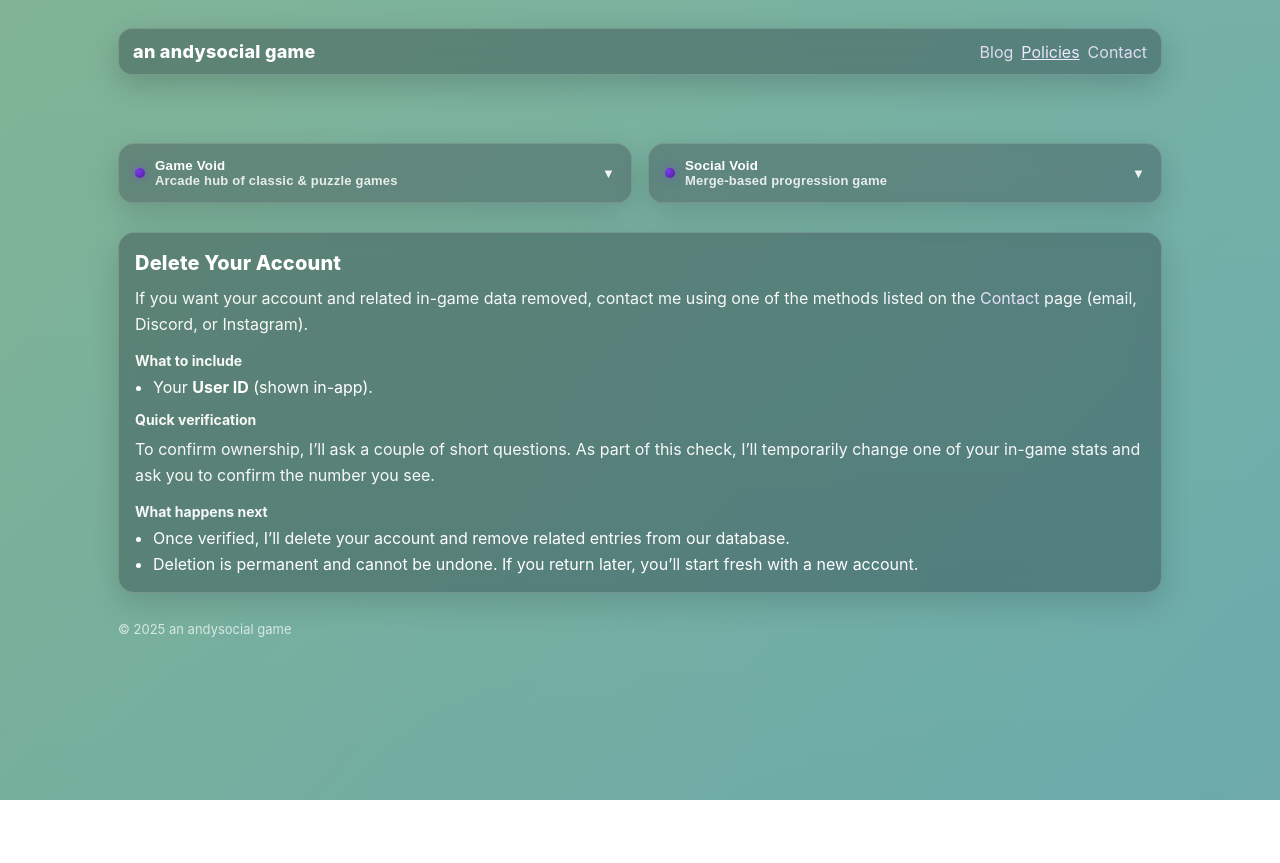
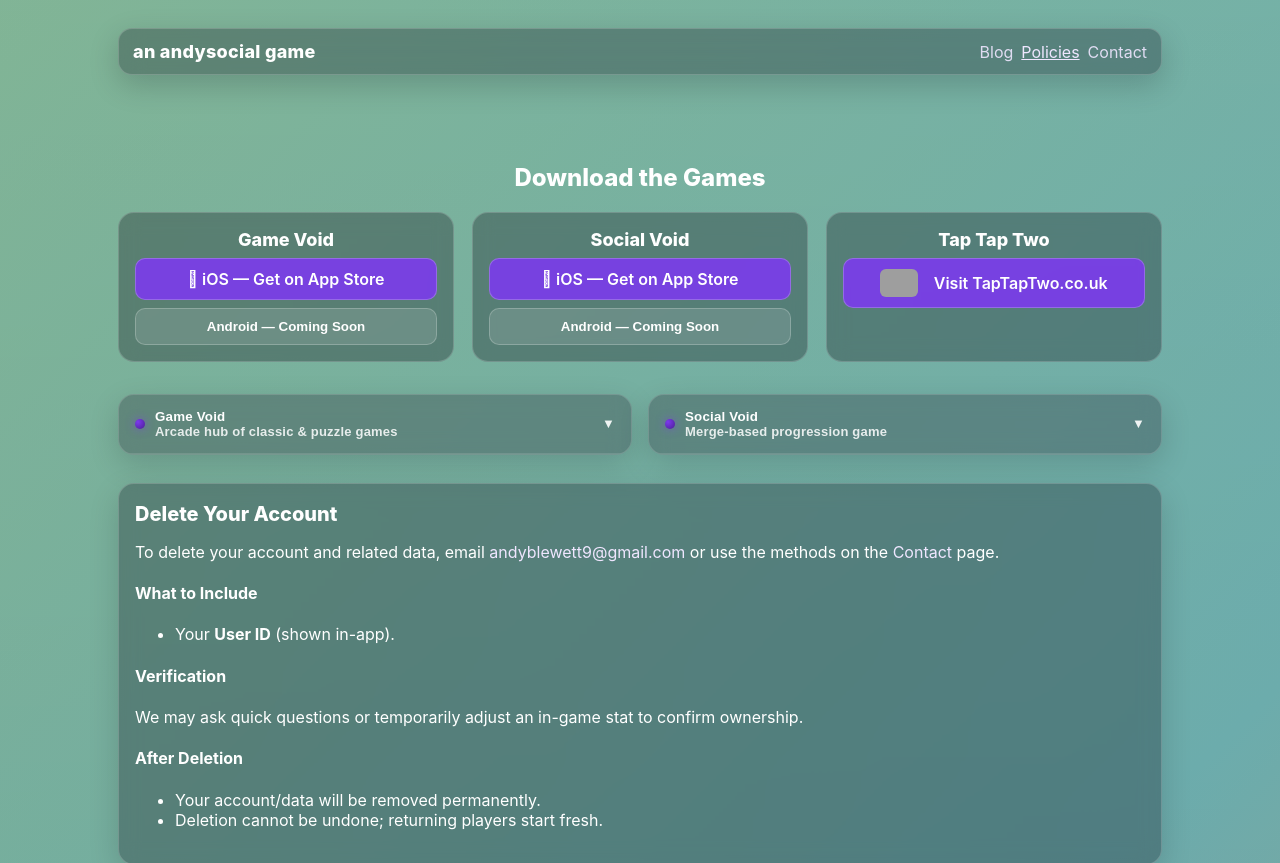
Before and after one commit to andyjxck/andysocialhub, a Next.js app: page /policies in a window 1280 px wide. Shown: the top 863 px of the page. Before the commit the page ends 800 px from the top, so only its background shows below. Built offline with nearby package versions, Linux system fonts and the light colour scheme; grey boxes are pictures that could not be loaded.

Commit message:
Update policies.jsx

```diff
--- a/pages/policies.jsx
+++ b/pages/policies.jsx
@@ -2,107 +2,185 @@
 import React, { useState } from "react";
 import Layout from "../components/Layout";
 
-// Structured content (JSX, not giant strings)
+// -------------------- POLICY CONTENT --------------------
 const content = {
   "game-void": {
     subtitle: "Arcade hub of classic & puzzle games",
     privacy: (
       <>
+        <p><strong>Last Updated: 29 September 2025</strong></p>
         <p>
-          Game Void is an arcade hub of classic and puzzle-style games. We keep data
-          collection minimal and focused on operating the game and supporting ads.
+          Game Void is owned and operated by <strong>Andrew Blewett</strong>. We collect only the
+          information needed to operate the app, improve gameplay, and support advertising.
         </p>
-        <h4>Data We Collect</h4>
+
+        <h4>Information We Collect</h4>
         <ul>
-          <li>
-            <strong>Advertising ID</strong> (e.g., IDFA on iOS where allowed) for ad delivery and
-            measurement via Google AdMob.
-          </li>
-          <li>
-            <strong>Basic usage</strong> (screens viewed, taps, session length) to improve stability and
-            gameplay balance.
-          </li>
+          <li><strong>Advertising Identifiers</strong> (IDFA/AAID) when allowed by your device settings.</li>
+          <li><strong>Usage Data</strong> such as screens viewed, taps, session length, and crash reports.</li>
+          <li><strong>User-Generated Content</strong> you share (e.g., usernames, chat messages). Don’t post personal info.</li>
         </ul>
-        <h4>How We Use It</h4>
+
+        <h4>How We Use Data</h4>
         <ul>
-          <li>Serve and measure ads (frequency capping, performance, fraud prevention).</li>
-          <li>Fix crashes and improve performance.</li>
+          <li>Deliver, measure, and improve ads (via Google AdMob).</li>
+          <li>Monitor stability, fix crashes, and balance gameplay.</li>
+          <li>Moderate chat to keep the community safe.</li>
         </ul>
+
+        <h4>Data Sharing</h4>
+        <p>
+          We share limited data only with trusted providers such as Google AdMob. These providers are bound by their
+          own privacy and security obligations and may not use your data for unrelated purposes.
+        </p>
+
+        <h4>Retention & Security</h4>
+        <p>
+          Data is retained only as long as necessary for the purposes above, then aggregated or deleted. We use
+          industry-standard safeguards, but no system is perfectly secure.
+        </p>
+
         <h4>Your Choices</h4>
         <ul>
-          <li>Manage tracking and ad preferences in your device settings.</li>
-          <li>Opt out of personalized ads where supported by the platform.</li>
+          <li>Control ad tracking in your device settings (iOS/Android).</li>
+          <li>Request deletion of user content or account data: <a href="mailto:andyblewett9@gmail.com">andyblewett9@gmail.com</a>.</li>
         </ul>
-        <p>
-          We don’t request your name or email inside the game and we don’t sell personal data.
-          Some processing is done by trusted providers to operate the app.
-        </p>
+
+        <h4>Children</h4>
+        <p>Game Void is for users 13+ and is not directed to children under 13.</p>
+
+        <h4>International Users</h4>
+        <p>Data is processed in the United Kingdom and where our providers operate.</p>
+
+        <h4>Changes</h4>
+        <p>We may update this policy; material changes will be highlighted in-app or on our site.</p>
+
+        <h4>Contact</h4>
+        <p>Questions or requests: <a href="mailto:andyblewett9@gmail.com">andyblewett9@gmail.com</a>.</p>
       </>
     ),
     terms: (
       <>
+        <p><strong>Last Updated: 29 September 2025</strong></p>
         <p>
-          By playing Game Void, you agree to these straightforward terms.
+          These Terms of Service form a legal agreement between you and <strong>Andrew Blewett</strong>.
+          By installing or using Game Void, you agree to these Terms and the Privacy Policy.
         </p>
+
+        <h4>Eligibility</h4>
+        <p>You must be at least 13 years old. Under-18s need parental/guardian consent.</p>
+
+        <h4>License & Ownership</h4>
+        <p>
+          We grant a personal, non-exclusive, non-transferable license to use the app for entertainment. All rights
+          in the app and content remain with Andrew Blewett.
+        </p>
+
+        <h4>User Content & Conduct</h4>
         <ul>
-          <li>Use the game for personal entertainment; don’t cheat or exploit bugs.</li>
-          <li>Don’t interfere with servers, ads, or third-party SDKs.</li>
-          <li>
-            <strong>Virtual items/scores</strong> have no real-world value and may be changed or removed.
-          </li>
-          <li>
-            The app is provided <em>“as is”</em>; we aren’t liable for lost progress or downtime.
-          </li>
-          <li>We may update features or these terms; continued use means you accept updates.</li>
+          <li>Don’t post unlawful, abusive, defamatory, or offensive content (usernames, chat, etc.).</li>
+          <li>We may remove content or suspend accounts at our discretion to protect the community.</li>
         </ul>
+
+        <h4>Monetization</h4>
+        <p>No in-app purchases. Virtual items/scores have no real-world value and may change or be removed.</p>
+
+        <h4>Prohibited Activities</h4>
+        <ul>
+          <li>No cheating, hacking, or exploiting bugs.</li>
+          <li>No disrupting servers or interfering with ads/SDKs.</li>
+          <li>No reverse engineering or unauthorized distribution.</li>
+        </ul>
+
+        <h4>Disclaimers & Limitation of Liability</h4>
+        <p>
+          The app is provided “as is” and “as available.” To the fullest extent permitted by law, Andrew Blewett
+          is not liable for indirect, incidental, or consequential damages (including lost data or profits).
+        </p>
+
+        <h4>Termination</h4>
+        <p>We may suspend or terminate access at any time, including for rule violations.</p>
+
+        <h4>Governing Law</h4>
+        <p>These Terms are governed by the laws of England & Wales, with exclusive jurisdiction in its courts.</p>
       </>
     ),
   },
+
   "social-void": {
     subtitle: "Merge-based progression game",
     privacy: (
       <>
+        <p><strong>Last Updated: 29 September 2025</strong></p>
         <p>
-          Social Void is a merge game focused on collecting, upgrading, and progressing. We
-          collect only what’s needed to run the game and support ads.
+          Social Void is owned and operated by <strong>Andrew Blewett</strong>. We collect only what’s necessary
+          to run the game and support advertising.
         </p>
-        <h4>Data We Collect</h4>
+
+        <h4>Information We Collect</h4>
         <ul>
-          <li>
-            <strong>Advertising ID</strong> (IDFA/AAID) for ads and measurement (Google AdMob).
-          </li>
-          <li>
-            <strong>Gameplay stats</strong> (levels, merges, achievements) so progress can be saved or
-            balanced.
-          </li>
+          <li><strong>Advertising Identifiers</strong> (IDFA/AAID) for ads and measurement.</li>
+          <li><strong>Gameplay Data</strong> like levels, merges, achievements, crash logs, and usage stats.</li>
+          <li><strong>User-Generated Content</strong> (usernames, chat). Don’t share personal info in chat.</li>
         </ul>
-        <h4>How We Use It</h4>
+
+        <h4>How We Use Data</h4>
         <ul>
-          <li>Deliver ads and understand performance.</li>
-          <li>Keep the game stable and tune progression/rewards.</li>
+          <li>Serve/measure ads and analyze performance.</li>
+          <li>Maintain stability and tune progression/rewards.</li>
+          <li>Moderate chat to keep the community safe.</li>
         </ul>
+
+        <h4>Sharing & Retention</h4>
+        <p>Shared only with trusted providers (e.g., Google AdMob). Retained only as long as needed.</p>
+
         <h4>Your Choices</h4>
         <ul>
-          <li>Control tracking/ads in device settings; opt out of personalized ads where supported.</li>
+          <li>Manage ad preferences/reset your advertising ID in device settings.</li>
+          <li>Request data deletion: <a href="mailto:andyblewett9@gmail.com">andyblewett9@gmail.com</a>.</li>
         </ul>
-        <p>
-          We don’t sell personal data and only use trusted services to operate and improve the app.
-        </p>
+
+        <h4>Children</h4>
+        <p>Social Void is intended for players 13+ and not for children under 13.</p>
+
+        <h4>International Users & Changes</h4>
+        <p>Data is processed in the UK. We may update this policy; continued use means acceptance.</p>
       </>
     ),
     terms: (
       <>
-        <p>By using Social Void, you agree to:</p>
+        <p><strong>Last Updated: 29 September 2025</strong></p>
+        <p>
+          These Terms of Service are a legal agreement between you and <strong>Andrew Blewett</strong> for your
+          use of Social Void.
+        </p>
+
+        <h4>Eligibility</h4>
+        <p>You must be 13+; under-18s need parental/guardian consent.</p>
+
+        <h4>License & Ownership</h4>
+        <p>Personal, non-exclusive, non-transferable license for entertainment only. All rights reserved.</p>
+
+        <h4>User Content & Conduct</h4>
         <ul>
-          <li>Play fairly — no cheating, hacking, or abuse.</li>
-          <li>
-            Understand that <strong>virtual items/progress</strong> have no cash value and may change.
-          </li>
-          <li>
-            Accept the app is provided <em>“as is”</em>; we’re not liable for lost progress or interruptions.
-          </li>
-          <li>We may update features or these terms; continued play means you accept updates.</li>
+          <li>No illegal, abusive, defamatory, or offensive usernames or chat.</li>
+          <li>We may remove content or suspend accounts at our discretion.</li>
         </ul>
+
+        <h4>Monetization</h4>
+        <p>No in-app purchases. Virtual items/progress have no cash value and may change or be removed.</p>
+
+        <h4>Prohibited Activities</h4>
+        <ul>
+          <li>No cheating, hacking, exploiting bugs, or disrupting servers.</li>
+          <li>No interference with ads/SDKs; no reverse engineering.</li>
+        </ul>
+
+        <h4>Disclaimer & Limitation of Liability</h4>
+        <p>Provided “as is.” To the fullest extent permitted by law, no liability for indirect or consequential losses.</p>
+
+        <h4>Termination & Governing Law</h4>
+        <p>We may suspend or terminate access at any time. Governed by England & Wales law; exclusive courts of England & Wales.</p>
       </>
     ),
   },
@@ -113,10 +191,83 @@
   { id: "social-void", title: "Social Void" },
 ];
 
+// -------------------- LINKS --------------------
+const LINKS = {
+  GAME_VOID_IOS: "https://apps.apple.com/gb/app/game-void/id6751643961",
+  SOCIAL_VOID_IOS: "https://apps.apple.com/gb/app/social-void/id6751636874",
+  TTT_SITE: "https://taptaptwo.co.uk",
+  TTT_LOGO: "https://ucarecdn.com/7bdd361d-c411-41ce-b066-c1d20f88e3a7/-/format/auto/",
+};
+
 export default function Policies() {
   const [openId, setOpenId] = useState(null);
+
   return (
     <Layout>
+      {/* DOWNLOAD CTA SECTION */}
+      <section className="downloads" aria-labelledby="downloads-title">
+        <h2 id="downloads-title" className="dl-title">Download the Games</h2>
+
+        <div className="dl-grid">
+          {/* Game Void */}
+          <article className="dl-card">
+            <h3 className="dl-name">Game Void</h3>
+            <div className="store-buttons">
+              <a
+                className="store-btn"
+                href={LINKS.GAME_VOID_IOS}
+                target="_blank"
+                rel="noopener noreferrer"
+              >
+                 iOS — Get on App Store
+              </a>
+              <button className="store-btn disabled" type="button" disabled>
+                Android — Coming Soon
+              </button>
+            </div>
+          </article>
+
+          {/* Social Void */}
+          <article className="dl-card">
+            <h3 className="dl-name">Social Void</h3>
+            <div className="store-buttons">
+              <a
+                className="store-btn"
+                href={LINKS.SOCIAL_VOID_IOS}
+                target="_blank"
+                rel="noopener noreferrer"
+              >
+                 iOS — Get on App Store
+              </a>
+              <button className="store-btn disabled" type="button" disabled>
+                Android — Coming Soon
+              </button>
+            </div>
+          </article>
+
+          {/* Tap Tap Two */}
+          <article className="dl-card">
+            <h3 className="dl-name">Tap Tap Two</h3>
+            <div className="store-buttons">
+              <a
+                className="store-btn"
+                href={LINKS.TTT_SITE}
+                target="_blank"
+                rel="noopener noreferrer"
+              >
+                <img
+                  src={LINKS.TTT_LOGO}
+                  alt="Tap Tap Two logo"
+                  style={{ height: 28, width: "auto", marginRight: 8, borderRadius: 6 }}
+                />
+                Visit TapTapTwo.co.uk
+              </a>
+            </div>
+          </article>
+        </div>
+      </section>
+
+      {/* POLICY CARDS */}
       <div className="policies-grid">
         {apps.map(({ id, title }) => {
           const isOpen = openId === id;
@@ -135,85 +286,64 @@
         })}
       </div>
 
-      {/* ─────────────────────────────────────────────────────────────
-          Account Deletion Section (below both tiles)
-      ───────────────────────────────────────────────────────────── */}
+      {/* ACCOUNT DELETION */}
       <section className="delete-section" aria-labelledby="delete-title">
         <h2 id="delete-title">Delete Your Account</h2>
         <p>
-          If you want your account and related in-game data removed, contact me using one of the
-          methods listed on the <a href="/contact">Contact</a> page (email, Discord, or Instagram).
+          To delete your account and related data, email{" "}
+          <a href="mailto:andyblewett9@gmail.com">andyblewett9@gmail.com</a> or use the methods on the{" "}
+          <a href="/contact">Contact</a> page.
         </p>
-
-        <h4>What to include</h4>
+        <h4>What to Include</h4>
         <ul>
           <li>Your <strong>User ID</strong> (shown in-app).</li>
         </ul>
-
-        <h4>Quick verification</h4>
-        <p>
-          To confirm ownership, I’ll ask a couple of short questions. As part of this check, I’ll
-          temporarily change one of your in-game stats and ask you to confirm the number you see.
-        </p>
-
-        <h4>What happens next</h4>
+        <h4>Verification</h4>
+        <p>We may ask quick questions or temporarily adjust an in-game stat to confirm ownership.</p>
+        <h4>After Deletion</h4>
         <ul>
-          <li>Once verified, I’ll delete your account and remove related entries from our database.</li>
-          <li>
-            Deletion is permanent and cannot be undone. If you return later, you’ll start fresh with a
-            new account.
-          </li>
+          <li>Your account/data will be removed permanently.</li>
+          <li>Deletion cannot be undone; returning players start fresh.</li>
         </ul>
       </section>
 
       <style jsx>{`
-        .policies-grid {
-          display: grid;
-          gap: 16px;
-          grid-template-columns: 1fr;
+        /* Downloads */
+        .downloads { margin-bottom: 32px; }
+        .dl-title { font-size: 24px; font-weight: 800; margin-bottom: 20px; text-align: center; }
+        .dl-grid { display: grid; gap: 18px; grid-template-columns: 1fr; }
+        @media (min-width: 700px) { .dl-grid { grid-template-columns: repeat(3, 1fr); } }
+        .dl-card {
+          padding: 16px;
+          border-radius: 16px;
+          background: rgba(10,10,22,0.30);
+          border: 1px solid rgba(255,255,255,0.18);
+          backdrop-filter: blur(10px);
+          text-align: center;
         }
-        @media (min-width: 900px) {
-          .policies-grid { grid-template-columns: 1fr 1fr; }
+        .dl-name { margin: 0 0 8px 0; font-size: 18px; font-weight: 800; }
+        .store-buttons { display: grid; gap: 8px; }
+        .store-btn {
+          display: inline-flex; align-items: center; justify-content: center;
+          gap: 8px; padding: 10px 14px; border-radius: 10px; border: 1px solid rgba(255,255,255,0.22);
+          background: rgba(124,58,237,0.9); color: #fff; text-decoration: none; font-weight: 600;
+          transition: background 0.15s ease;
         }
+        .store-btn:hover:not(.disabled) { background: rgba(124,58,237,1); }
+        .store-btn.disabled { background: rgba(255,255,255,0.12); cursor: not-allowed; }
 
-        /* Account Deletion styles */
+        /* Policies grid */
+        .policies-grid { display: grid; gap: 16px; grid-template-columns: 1fr; }
+        @media (min-width: 900px) { .policies-grid { grid-template-columns: 1fr 1fr; } }
+
+        /* Delete */
         .delete-section {
-          margin-top: 28px;
-          padding: 18px 16px;
-          border-radius: 16px;
-          border: 1px solid rgba(255,255,255,0.18);
-          background: rgba(10,10,22,0.28);
-          backdrop-filter: blur(10px);
-          box-shadow: 0 10px 30px rgba(7,7,12,0.15);
+          margin-top: 28px; padding: 18px 16px; border-radius: 16px;
+          border: 1px solid rgba(255,255,255,0.18); background: rgba(10,10,22,0.28);
+          backdrop-filter: blur(10px); box-shadow: 0 10px 30px rgba(7,7,12,0.15);
         }
-        .delete-section h2 {
-          margin: 0 0 10px 0;
-          font-size: 20px;
-          font-weight: 800;
-          letter-spacing: 0.2px;
-        }
-        .delete-section h4 {
-          margin: 14px 0 8px;
-          font-size: 14px;
-          opacity: 0.95;
-        }
-        .delete-section p {
-          margin: 0;
-          line-height: 1.65;
-          opacity: 0.95;
-        }
-        .delete-section p + p { margin-top: 8px; }
-        .delete-section ul {
-          margin: 0;
-          padding-left: 18px;
-          display: grid;
-          gap: 6px;
-        }
-        .small-hint {
-          margin-top: 10px;
-          opacity: 0.75;
-          font-size: 13px;
-        }
+        .delete-section h2 { margin: 0 0 10px 0; font-size: 20px; font-weight: 800; }
+
       `}</style>
     </Layout>
   );
@@ -277,8 +407,7 @@
       {/* Styles (scoped) */}
       <style jsx>{`
         .tile {
-          border-radius: 16px;
-          overflow: hidden;
+          border-radius: 16px; overflow: hidden;
           border: 1px solid rgba(255,255,255,0.18);
           background: rgba(10,10,22,0.28);
           backdrop-filter: blur(10px);
@@ -286,76 +415,32 @@
         }
 
         .tile-head {
-          width: 100%;
-          background: rgba(255,255,255,0.04);
-          border: none;
-          padding: 14px 16px;
-          display: flex;
-          align-items: center;
-          justify-content: space-between;
-          gap: 12px;
-          cursor: pointer;
-          font-weight: 700;
-          letter-spacing: 0.2px;
-          border-bottom: 1px solid rgba(255,255,255,0.12);
-          color: inherit;
-          text-align: left;
+          width: 100%; background: rgba(255,255,255,0.04); border: none;
+          padding: 14px 16px; display: flex; align-items: center; justify-content: space-between; gap: 12px;
+          cursor: pointer; font-weight: 700; letter-spacing: 0.2px; border-bottom: 1px solid rgba(255,255,255,0.12);
+          color: inherit; text-align: left;
         }
         .tile-head:hover { background: rgba(124,58,237,0.15); }
 
         .head-left { display: flex; align-items: center; gap: 10px; min-width: 0; }
-        .dot {
-          width: 10px; height: 10px; border-radius: 50%;
-          background: radial-gradient(circle at 30% 30%, #7c3aed, #4c1d95);
-          box-shadow: 0 0 10px rgba(124,58,237,0.6);
-          flex-shrink: 0;
-        }
+        .dot { width: 10px; height: 10px; border-radius: 50%; background: radial-gradient(circle at 30% 30%, #7c3aed, #4c1d95); box-shadow: 0 0 10px rgba(124,58,237,0.6); flex-shrink: 0; }
         .tile-title { font-weight: 800; }
         .tile-sub { opacity: 0.85; }
-
         .chev { opacity: 0.9; font-size: 13px; }
 
-        .tile-body {
-          max-height: 0;
-          opacity: 0;
-          overflow: hidden;
-          transform: translateY(-4px);
-          transition: max-height 260ms ease, opacity 180ms ease, transform 180ms ease;
-        }
-        .tile-body.open {
-          max-height: 1200px;
-          opacity: 1;
-          transform: translateY(0);
-        }
+        .tile-body { max-height: 0; opacity: 0; overflow: hidden; transform: translateY(-4px);
+          transition: max-height 260ms ease, opacity 180ms ease, transform 180ms ease; }
+        .tile-body.open { max-height: 1200px; opacity: 1; transform: translateY(0); }
 
-        /* Flip card */
         .flip-wrap { padding: 14px; perspective: 1200px; }
-        .flip {
-          position: relative;
-          width: 100%;
-          min-height: 300px;
-          transform-style: preserve-3d;
-          transition: transform 0.6s ease;
-          cursor: pointer;
-        }
+        .flip { position: relative; width: 100%; min-height: 300px; transform-style: preserve-3d; transition: transform 0.6s ease; cursor: pointer; }
         .flip.isBack { transform: rotateY(180deg); }
 
-        .flip-face {
-          position: absolute;
-          inset: 0;
-          border-radius: 12px;
-          background: rgba(255,255,255,0.06);
-          border: 1px solid rgba(255,255,255,0.15);
-          padding: 18px 16px;
-          backface-visibility: hidden;
-          overflow: auto;
-          display: grid;
-          gap: 12px;
-        }
+        .flip-face { position: absolute; inset: 0; border-radius: 12px; background: rgba(255,255,255,0.06);
+          border: 1px solid rgba(255,255,255,0.15); padding: 18px 16px; backface-visibility: hidden; overflow: auto; display: grid; gap: 12px; }
         .flip-face.back { transform: rotateY(180deg); }
         .face-title { margin: 0; font-size: 18px; font-weight: 800; }
 
-        /* Nice readable typography inside cards */
         .prose :global(p) { margin: 0; }
         .prose :global(p + p) { margin-top: 8px; }
         .prose :global(h4) { margin: 4px 0 4px; font-size: 14px; opacity: 0.95; }
```
